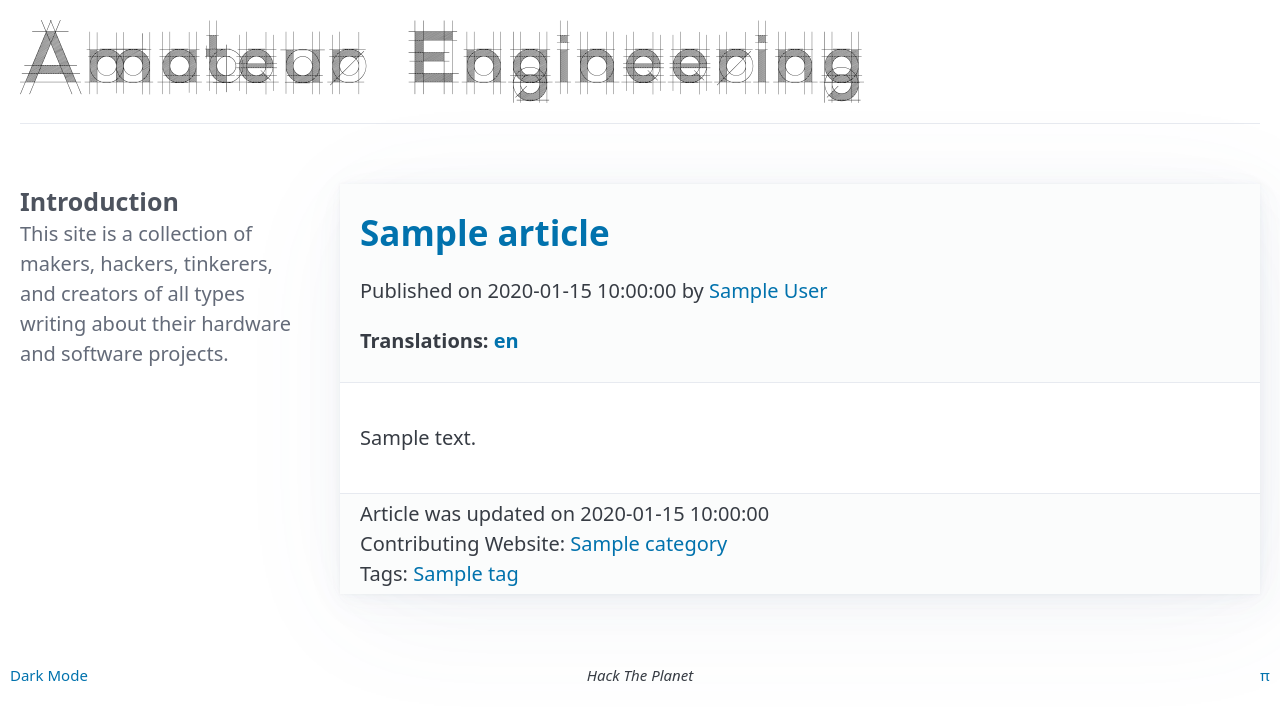
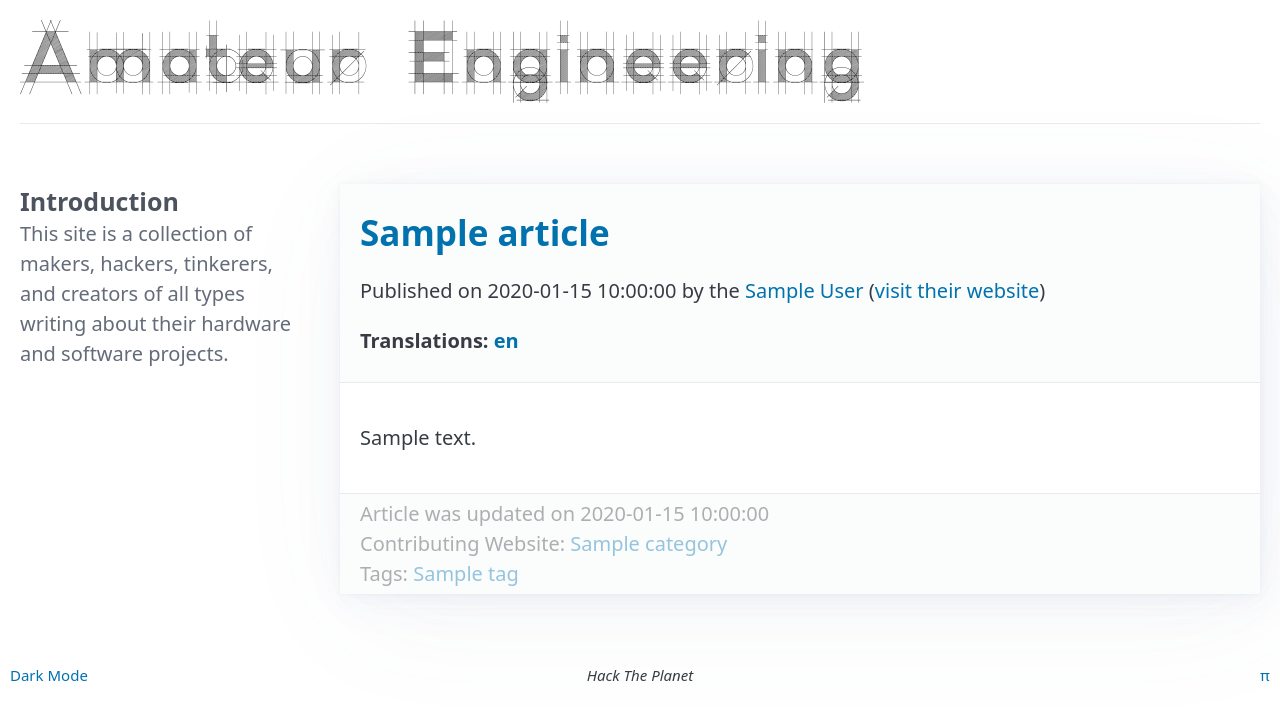
Before and after one commit to obsoletenerd/amateur-engineering, a Python web app: template amateurengineering.com/themes/ae/templates/article.html in a window 1280 px wide. Shown: the top 720 px of the page. Run offline with Jinja, Linux system fonts and the light colour scheme; the template is opened without the code that fills it: most values are stand-ins (such as "Sample title", 1, 10 or a date in 2020).

Commit message:
Added link to authors website next to their byline

```diff
--- a/amateurengineering.com/content/images/style.css
+++ b/amateurengineering.com/content/images/style.css
@@ -99,4 +99,8 @@ article > footer {
 article > footer > p {
     padding: 0;
     margin: 0;
+    opacity: 0.4;
 }
+article > footer > p:hover {
+    opacity: 0.8;
+}
--- a/amateurengineering.com/themes/ae/templates/article.html
+++ b/amateurengineering.com/themes/ae/templates/article.html
@@ -31,7 +31,7 @@
         {{ article.locale_date }}
       </time>
       {% if article.authors %}
-          by {% for author in article.authors %}<a href="{{ SITEURL }}/{{ author.url }}">{{ author }}</a>{% endfor %}
+          by the {% for author in article.authors %}<a href="{{ SITEURL }}/{{ author.url }}">{{ author }}</a> (<a href="{{ article.authorurl }}">visit their website</a>){% endfor %}
       {% endif %}
       </p>
       {% import 'translations.html' as translations with context %}
```
